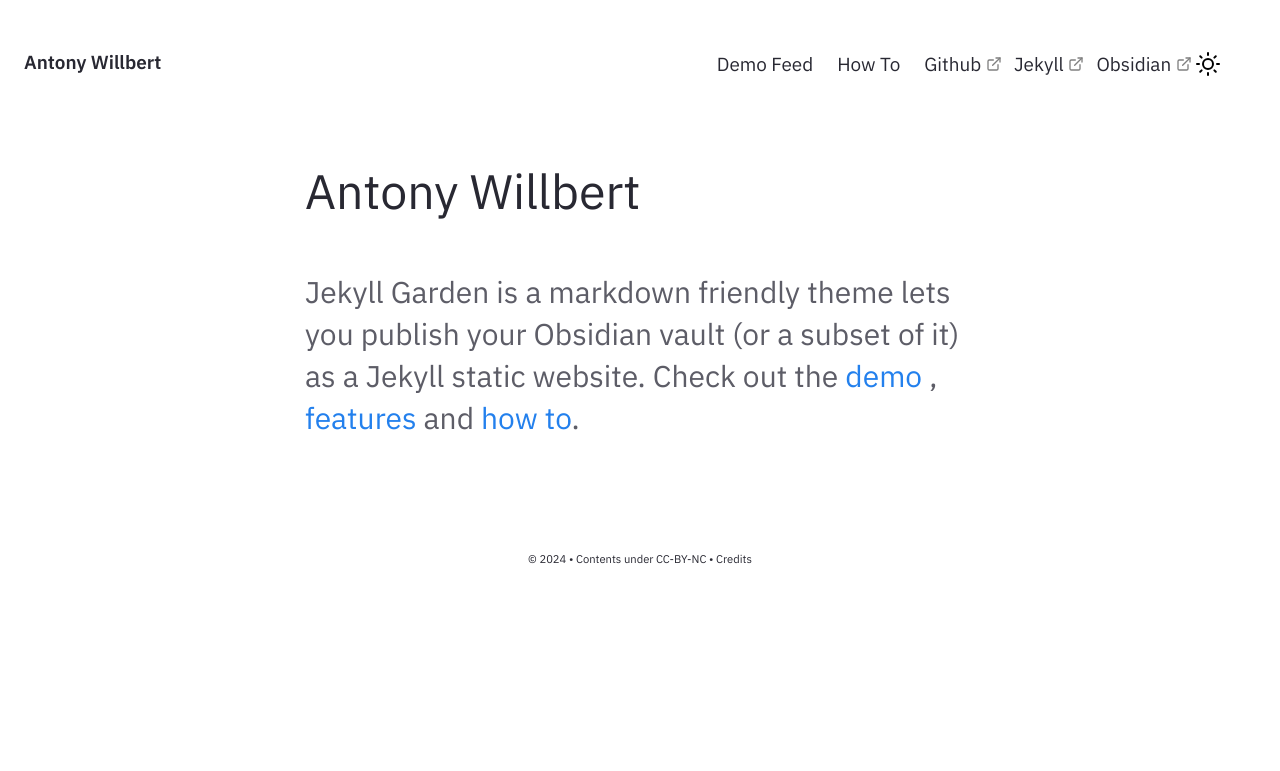
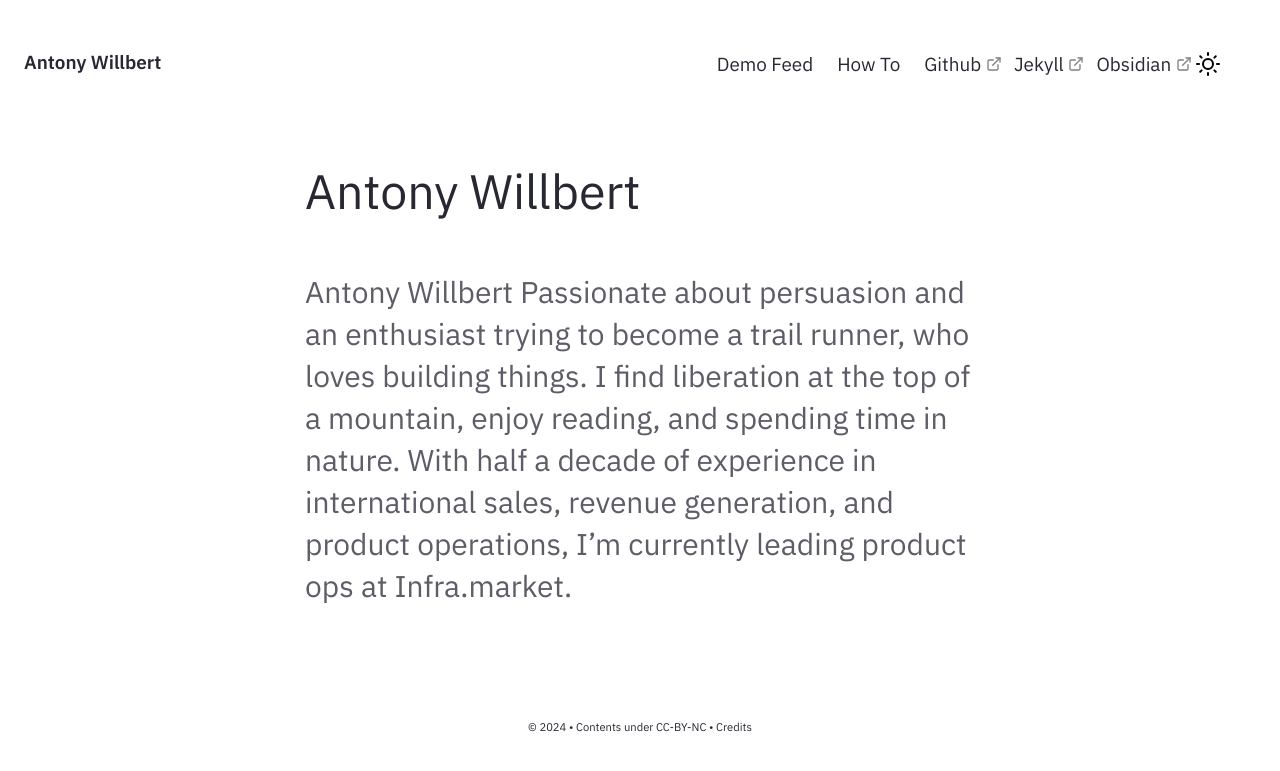
Before and after one commit to Antonywillbert/antonywillbert.github.io, a Jekyll site: the page built from pages/index.md, in a window 1280 px wide. Shown: the top 771 px of the page. Built offline with Jekyll 4.4.1, drawn with Linux system fonts in a browser that asks for light colours.

Commit message:
Update Homepage.html

```diff
--- a/_includes/Homepage.html
+++ b/_includes/Homepage.html
@@ -1,7 +1,9 @@
 <div class="home-intro">
-    <div class="jumbo">{{site.heading}} </div>
-    <div class="home-sub-text"> <h3>
-        Jekyll Garden is a markdown friendly theme lets you publish your Obsidian vault (or a subset of it) as a Jekyll static website.
-        Check out the <a href="{{'/notes' | relative_url}}"> demo </a>, <a href="{{'/post/features' | relative_url}}"> features </a> and <a href="{{'/post/how-to' | relative_url}}"> how to</a>.
+    <div class="jumbo">{{site.heading}}</div>
+    <div class="home-sub-text">
+        <h3>
+            Antony Willbert
+            Passionate about persuasion and an enthusiast trying to become a trail runner, who loves building things. I find liberation at the top of a mountain, enjoy reading, and spending time in nature. With half a decade of experience in international sales, revenue generation, and product operations, I’m currently leading product ops at Infra.market.
         </h3>
-</div> </div>
+    </div>
+</div>
```
